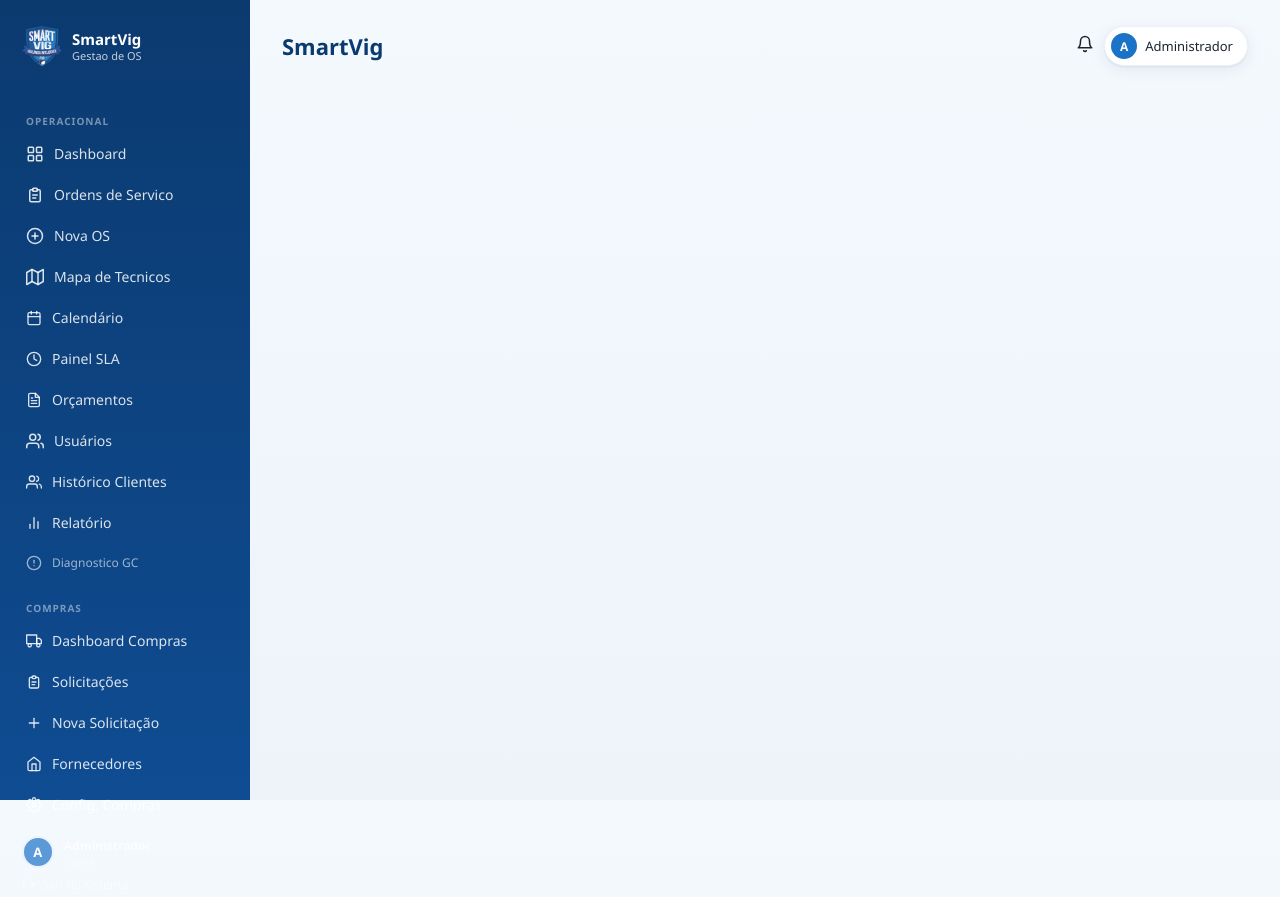
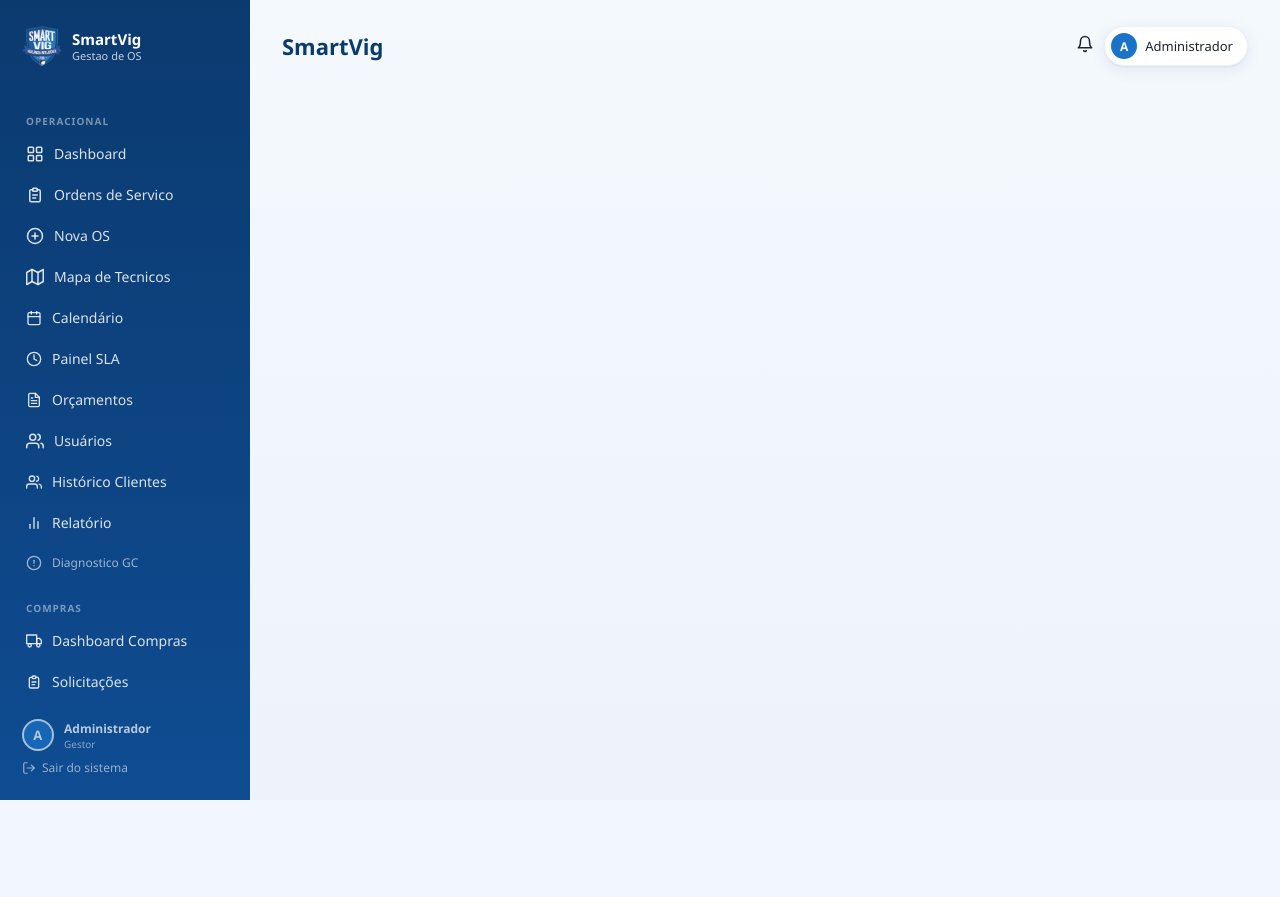
Before and after one commit to alextavida/smartvig-os, a PHP site: page /includes/header.php in a window 1280 px wide. After the commit the page ends 800 px from the top, so only its background shows below. Run offline with PHP 8.4, Linux system fonts and the light colour scheme; a user stored in the database is signed in.

Commit message:
fix: sidebar com scroll quando itens ultrapassam altura da tela
nav recebe flex:1 + overflow-y:auto para rolar sem esconder itens;
scrollbar discreta com 4px de largura no estilo do tema azul.

Co-Authored-By: Claude Sonnet 4.6 <noreply@anthropic.com>

```diff
--- a/assets/css/app.css
+++ b/assets/css/app.css
@@ -69,6 +69,7 @@ a:hover { text-decoration: underline; }
   position: sticky;
   top: 0;
   height: 100vh;
+  overflow: hidden;
 }
 
 .sidebar .marca {
@@ -82,7 +83,20 @@ a:hover { text-decoration: underline; }
 .sidebar .marca .titulo { font-weight: 700; font-size: 15px; line-height: 1.2; }
 .sidebar .marca .subtitulo { font-size: 11px; opacity: .75; }
 
-.sidebar nav { display: flex; flex-direction: column; gap: 2px; margin-top: 8px; }
+.sidebar nav {
+  display: flex;
+  flex-direction: column;
+  gap: 2px;
+  margin-top: 8px;
+  flex: 1;
+  overflow-y: auto;
+  overflow-x: hidden;
+  scrollbar-width: thin;
+  scrollbar-color: rgba(255,255,255,.2) transparent;
+}
+.sidebar nav::-webkit-scrollbar { width: 4px; }
+.sidebar nav::-webkit-scrollbar-thumb { background: rgba(255,255,255,.2); border-radius: 4px; }
+.sidebar nav::-webkit-scrollbar-track { background: transparent; }
 
 .sidebar nav a {
   color: rgba(255,255,255,.85);
```
